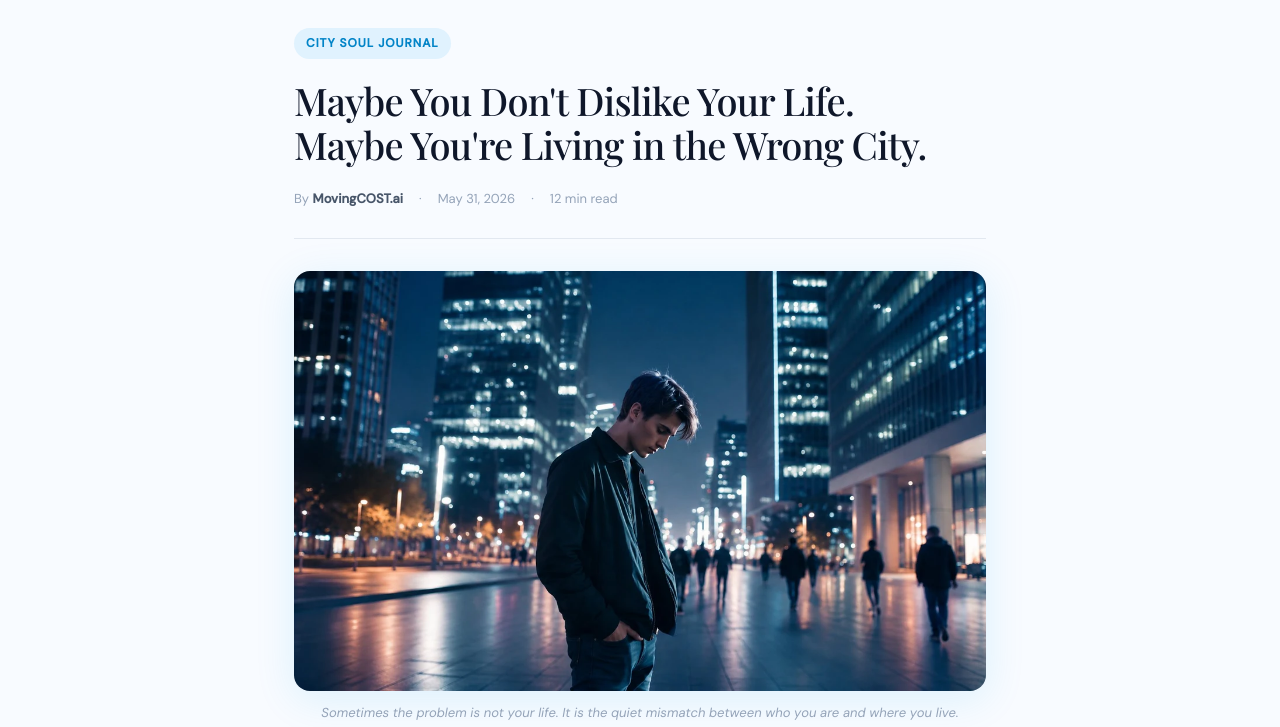
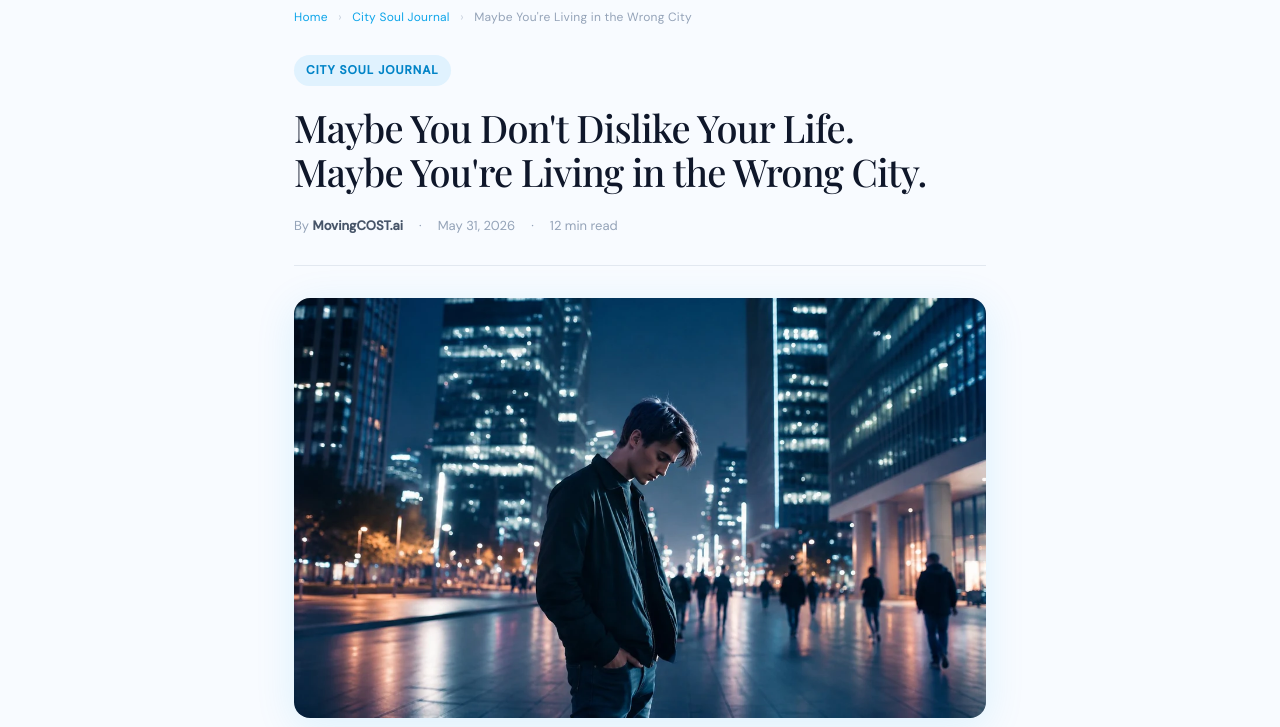
Before and after one commit to yunjianname2026/movingcost-ai, a website: page blog/living-in-the-wrong-city.html in a window 1280 px wide. Shown: the part 92-819 px from the top of the page. Drawn offline with nearby package versions, Linux system fonts and the light colour scheme; a web font is replaced by a local one.

Commit message:
fix: restore missing breadcrumb CSS in living-in-the-wrong-city

```diff
--- a/blog/living-in-the-wrong-city.html
+++ b/blog/living-in-the-wrong-city.html
@@ -197,7 +197,16 @@
       line-height: 1.5;
     }
 
-    /* ── ARTICLE BODY ── */
+    /* breadcrumb */
+    .breadcrumb {
+      max-width: 740px; margin: 36px auto 0; padding: 0 24px;
+      font-size: 12px; color: var(--text-muted); letter-spacing: 0.02em;
+    }
+    .breadcrumb a { color: var(--blue); text-decoration: none; }
+    .breadcrumb a:hover { text-decoration: underline; }
+    .breadcrumb span { margin: 0 7px; opacity: 0.5; }
+
+        /* ── ARTICLE BODY ── */
     .article-body {
       max-width: 740px;
       margin: 0 auto;
```
